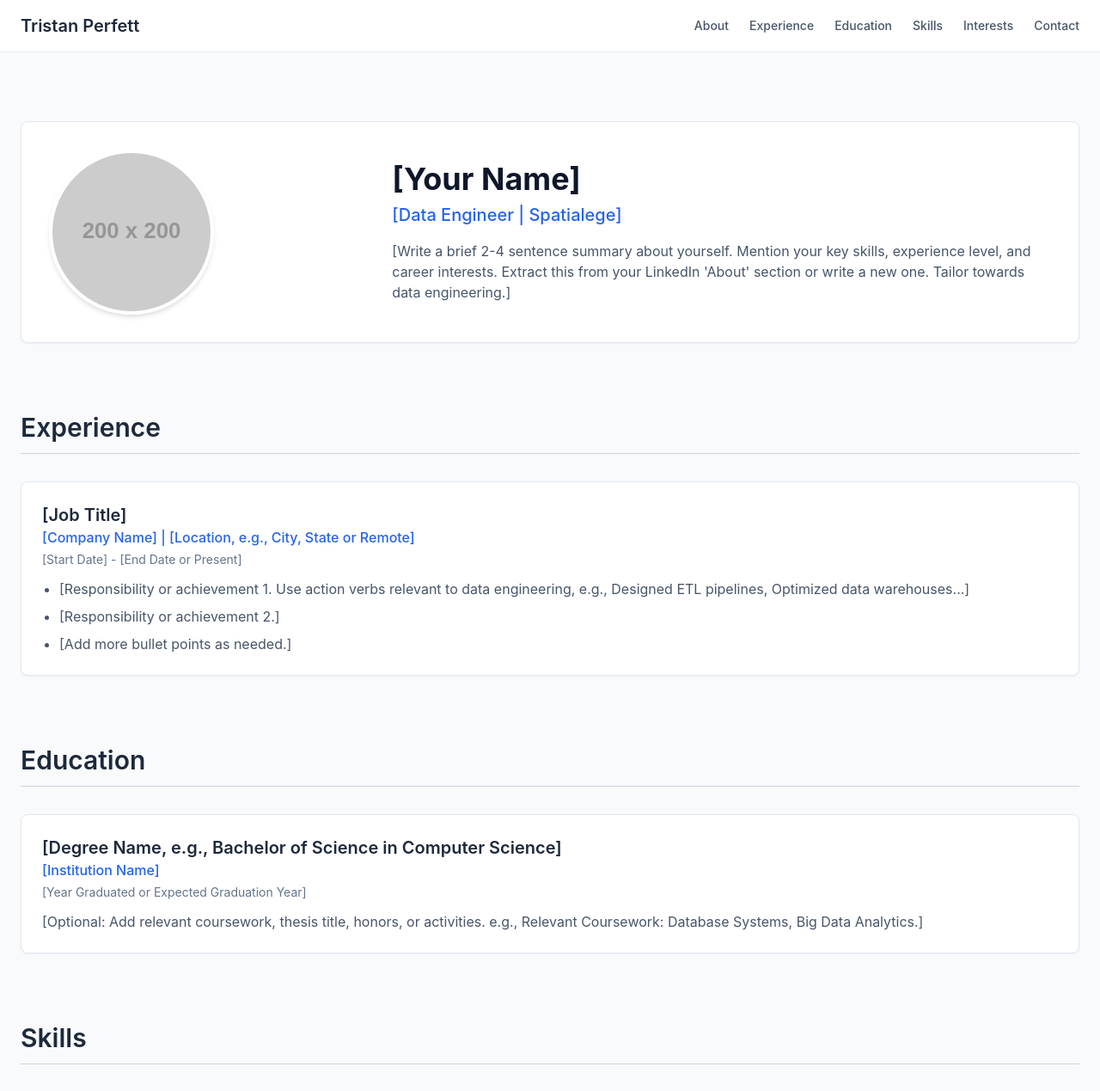
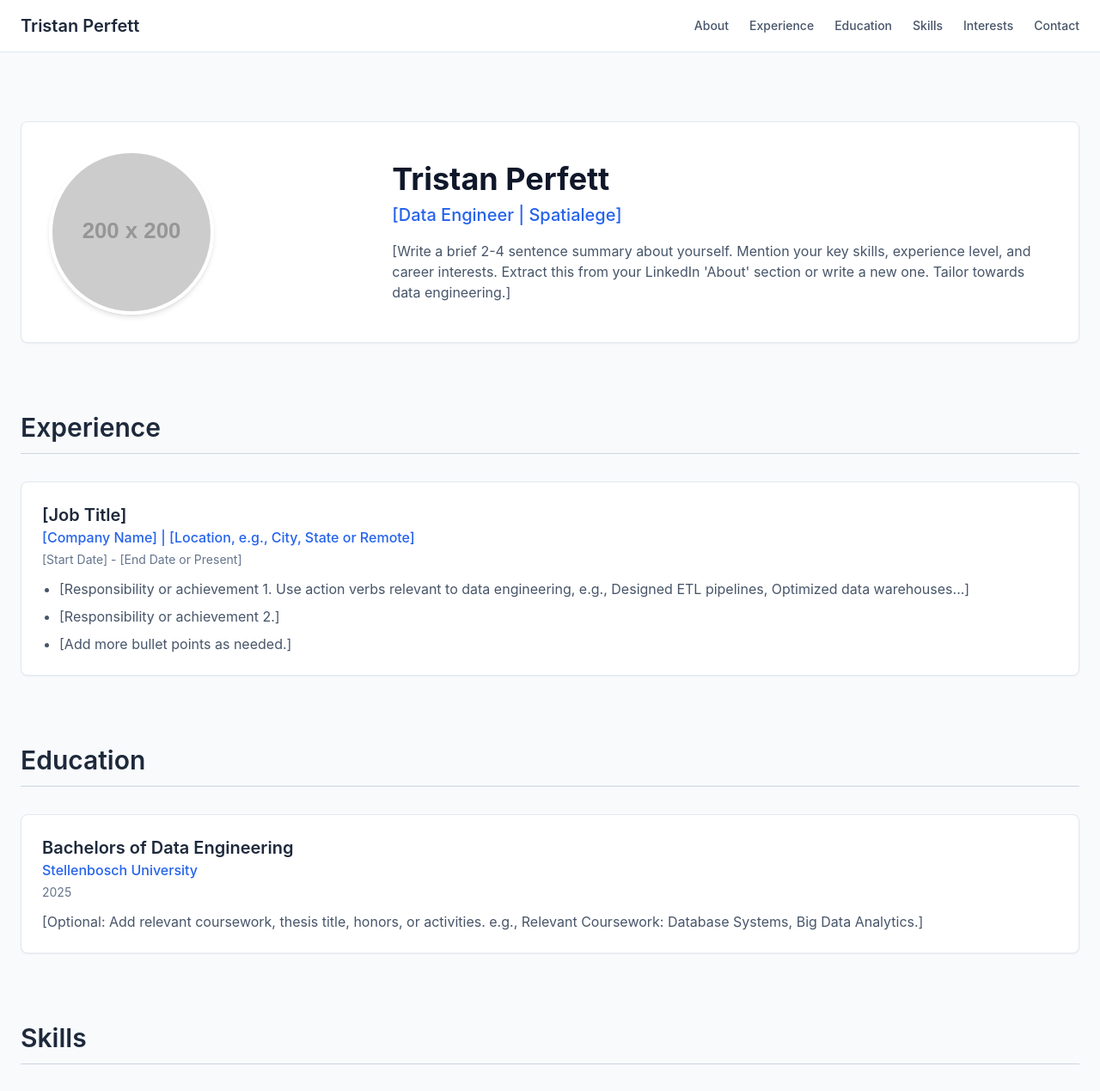
Before and after one commit to TPiphone/tristan_perfett.github.io, a plain HTML site: page index.html in a window 1280 px wide. Shown: the top 1269 px of the page at 86% size. Drawn offline with nearby package versions, Linux system fonts and the light colour scheme; placeholder pictures from the web are drawn by us.

Commit message:
added some deets

```diff
--- a/index.html
+++ b/index.html
@@ -39,7 +39,7 @@
                          class="rounded-full w-40 h-40 md:w-48 md:h-48 object-cover border-4 border-white shadow-md" onerror="this.onerror=null; this.src='https://placehold.co/200x200/E0E7FF/4338CA?text=Profile+Pic';">
                     </div>
                 <div class="md:col-span-2 text-center md:text-left">
-                    <h1 class="text-3xl md:text-4xl font-bold text-slate-900 mb-2">[Your Name]</h1>
+                    <h1 class="text-3xl md:text-4xl font-bold text-slate-900 mb-2">Tristan Perfett</h1>
                     <p class="text-lg md:text-xl text-blue-600 font-medium mb-4">[Data Engineer | Spatialege]</p> <p class="text-slate-600 text-base"> [Write a brief 2-4 sentence summary about yourself. Mention your key skills, experience level, and career interests. Extract this from your LinkedIn 'About' section or write a new one. Tailor towards data engineering.]
                     </p>
                 </div>
@@ -61,9 +61,9 @@
         <section id="education" class="mb-16 md:mb-20 scroll-mt-20">
             <h2 class="text-2xl md:text-3xl font-semibold mb-8 text-slate-800 border-b border-slate-300 pb-3">Education</h2>
             <div class="bg-white p-6 rounded-lg border border-slate-200 shadow-sm mb-6">
-                <h3 class="text-lg md:text-xl font-semibold text-slate-800">[Degree Name, e.g., Bachelor of Science in Computer Science]</h3>
-                <p class="text-base text-blue-600 font-medium mb-1">[Institution Name]</p>
-                <p class="text-sm text-slate-500 mb-3">[Year Graduated or Expected Graduation Year]</p>
+                <h3 class="text-lg md:text-xl font-semibold text-slate-800">Bachelors of Data Engineering</h3>
+                <p class="text-base text-blue-600 font-medium mb-1">Stellenbosch University</p>
+                <p class="text-sm text-slate-500 mb-3">2025</p>
                 <p class="text-slate-600 text-base">[Optional: Add relevant coursework, thesis title, honors, or activities. e.g., Relevant Coursework: Database Systems, Big Data Analytics.]</p>
             </div>
             </section>
@@ -117,7 +117,7 @@
     </main>
 
     <footer class="bg-slate-100 text-slate-500 mt-16 md:mt-20 py-6 border-t border-slate-200"> <div class="container mx-auto px-6 text-center text-sm">
-            <p>&copy; <span id="current-year"></span> [Your Name]. Built with HTML & Tailwind CSS.</p>
+            <p>&copy; <span id="current-year"></span> Tristan Perfett. Built with HTML & Tailwind CSS.</p>
         </div>
     </footer>
 
```
